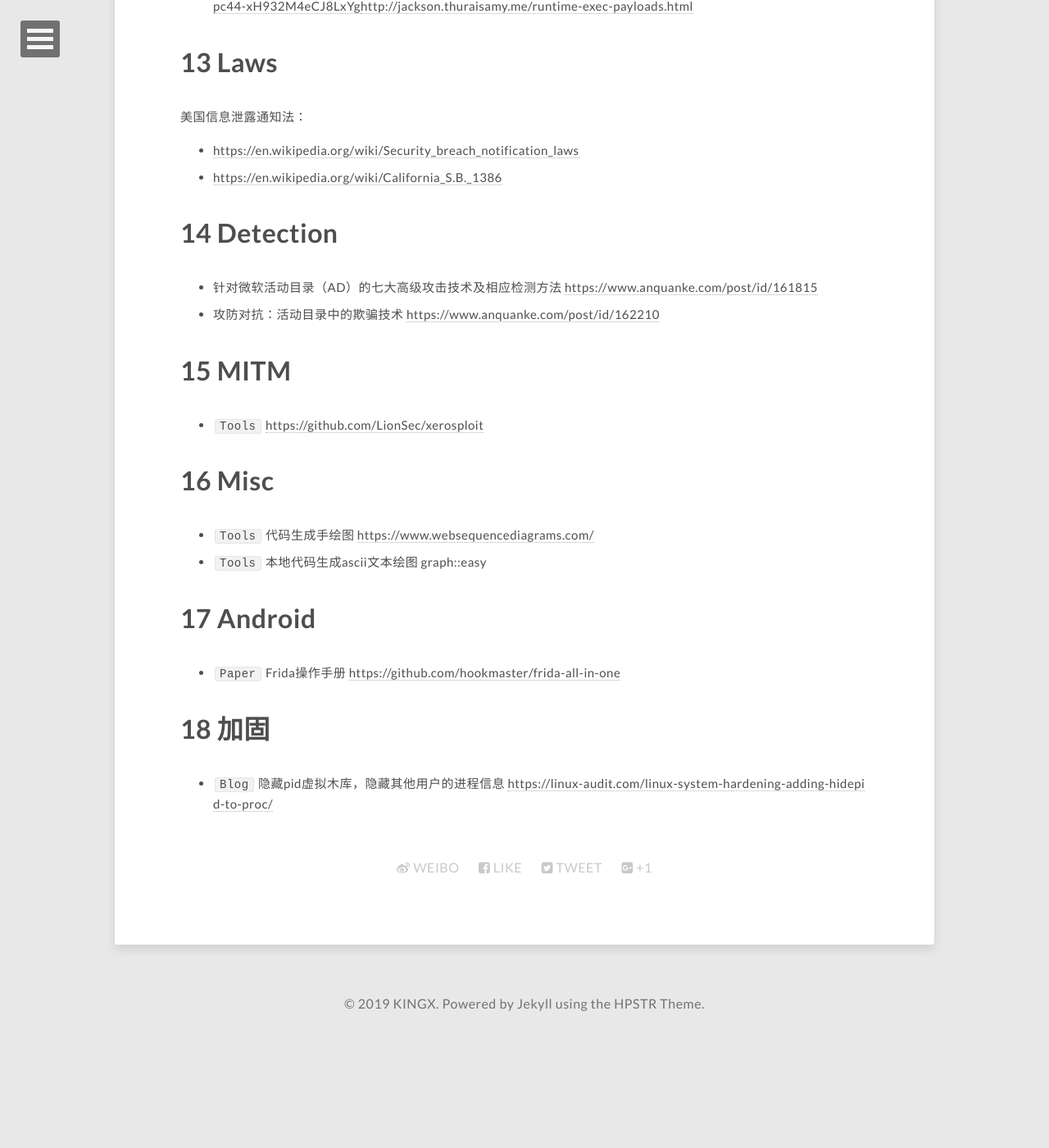
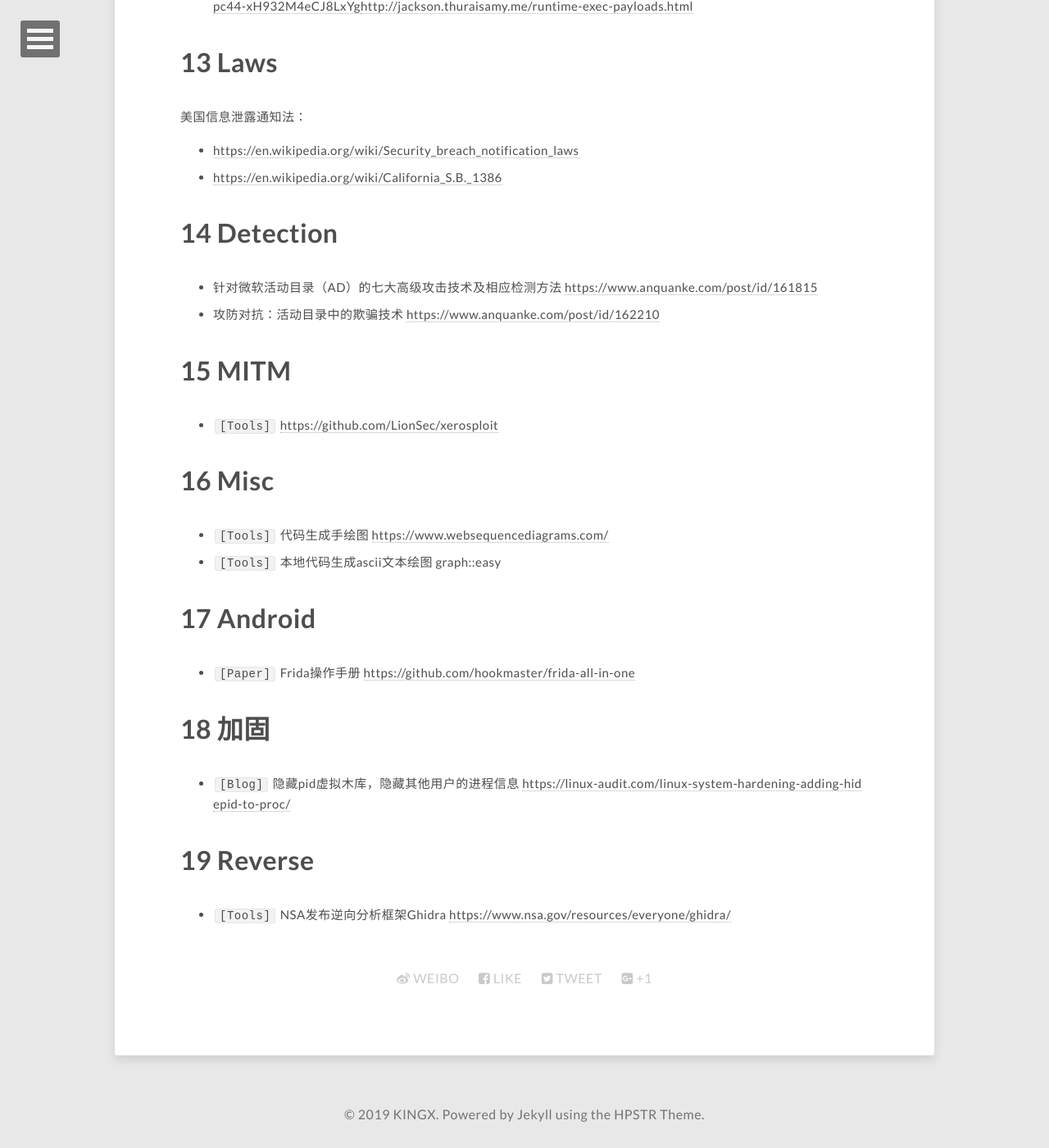
Before and after one commit to kxcode/kxcode.github.io, a Jekyll site: the page built from pentest-tools/index.md, in a window 1280 px wide and 1400 px high, scrolled down 5891 px. Shown: the whole window at 82% size. Built offline with Jekyll 4.4.1, drawn with Linux system fonts in a browser that asks for light colours; nearby versions of some CDN libraries; comment, search, counter and statistics services are not loaded; before the commit the page ends 7156 px from its top, so only the background shows below that.

Commit message:
update pentest tools

```diff
--- a/pentest-tools/index.md
+++ b/pentest-tools/index.md
@@ -238,18 +238,22 @@ share: true
 
 # 15 MITM
 
-- `Tools` <https://github.com/LionSec/xerosploit>
+- `[Tools]` <https://github.com/LionSec/xerosploit>
 
 # 16 Misc
 
-- `Tools` 代码生成手绘图 <https://www.websequencediagrams.com/>
-- `Tools` 本地代码生成ascii文本绘图 graph::easy
+- `[Tools]` 代码生成手绘图 <https://www.websequencediagrams.com/>
+- `[Tools]` 本地代码生成ascii文本绘图 graph::easy
 
 # 17 Android
 
-- `Paper` Frida操作手册 <https://github.com/hookmaster/frida-all-in-one>
+- `[Paper]` Frida操作手册 <https://github.com/hookmaster/frida-all-in-one>
 
 
 # 18 加固
 
-- `Blog` 隐藏pid虚拟木库，隐藏其他用户的进程信息 <https://linux-audit.com/linux-system-hardening-adding-hidepid-to-proc/>
+- `[Blog]` 隐藏pid虚拟木库，隐藏其他用户的进程信息 <https://linux-audit.com/linux-system-hardening-adding-hidepid-to-proc/>
+
+# 19 Reverse
+
+- `[Tools]` NSA发布逆向分析框架Ghidra <https://www.nsa.gov/resources/everyone/ghidra/>
```
